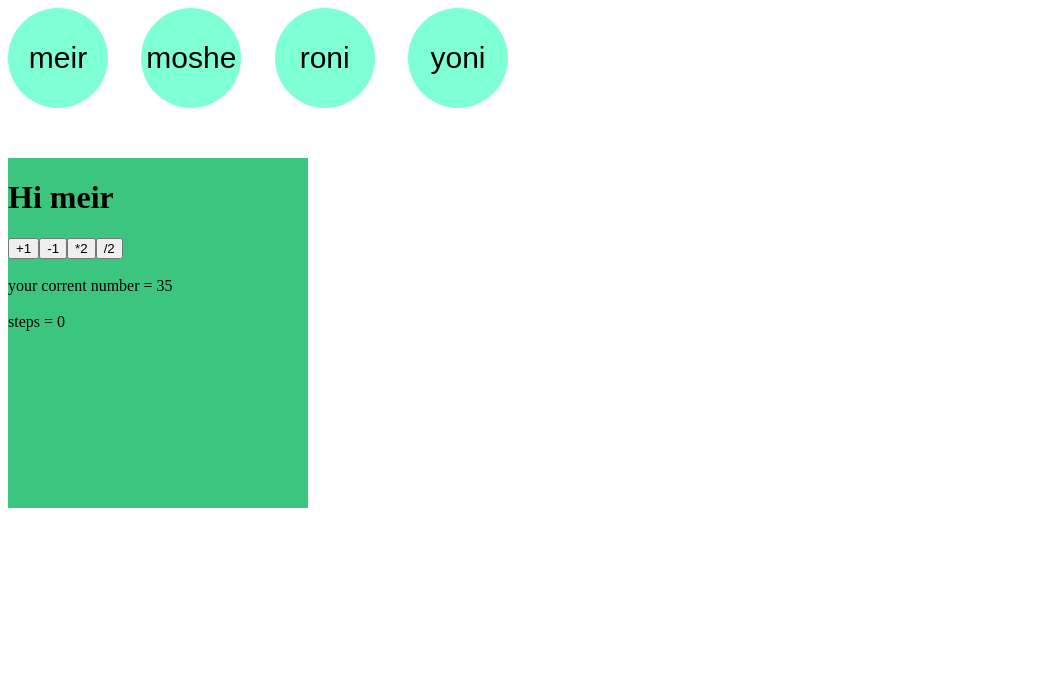
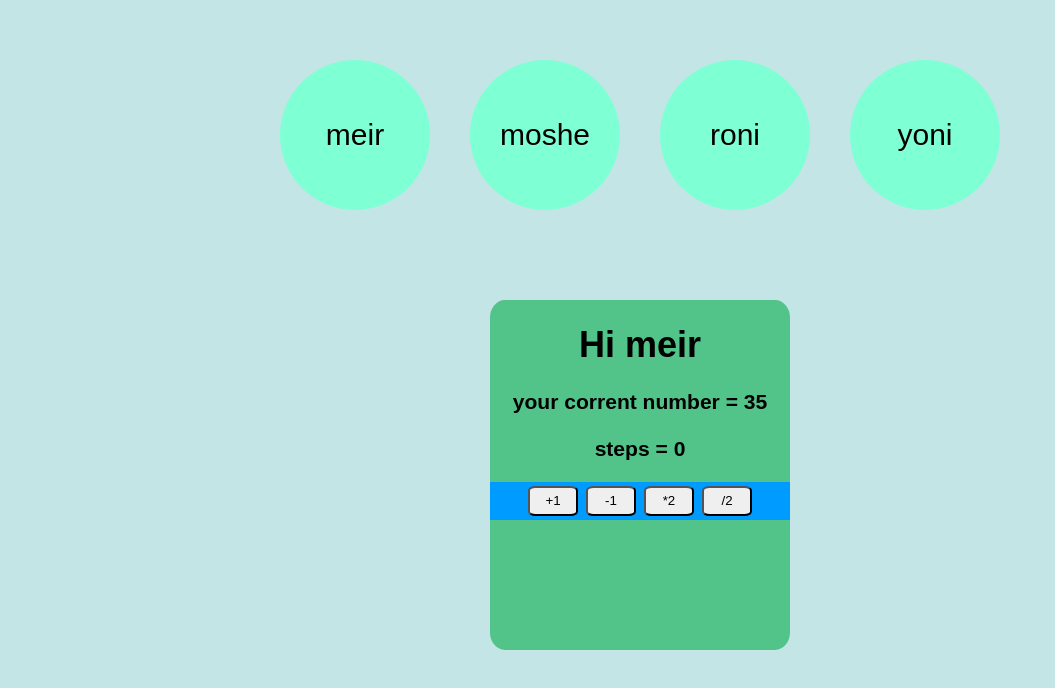
Before and after one commit to MeirVitkin/React_project, a React (Create React App) app: page / in a window 1280 px wide. Both pictures are taken after a click on the element "meir". Shown: the top 688 px of the page, without its empty margins (0-1055 px from the left). Built offline with nearby package versions, Linux system fonts and the light colour scheme.

Commit message:
i add a ;ot of mass that i whant to fix a home

```diff
--- a/src/App_game.js
+++ b/src/App_game.js
@@ -5,6 +5,7 @@ import Gamer from './component/Gamer';
 const App_game = () => {
 
     const [board, setBoard] = useState([]);
+    const [correntPlayer, setCorrentPlayer] = useState(0);
 
     return (
         <>
@@ -15,7 +16,13 @@ const App_game = () => {
             <div className='gameContainer'>
                 {board.map((player, index) => (
                     <div className='player' key={index}>
-                        <Gamer key={index} player={player} />
+                        <Gamer idplayer={index}
+                            player={player}
+                            correntPlayer={correntPlayer}
+                            setCorrentPlayer={setCorrentPlayer}
+                            board={board}
+                            setBoard={setBoard}
+                        />
                     </div>
                 ))}
             </div>
--- a/src/component/Gamer.js
+++ b/src/component/Gamer.js
@@ -1,45 +1,94 @@
 import React, { useState } from 'react';
 
-const Gamer = ({ player }) => {
+
+let finshedPlyearsIndex =[];
+let corrent = 0;
+
+
+
+const Gamer = ({ player, idplayer, correntPlayer, setCorrentPlayer, board }) => {
 
     let rnd = Math.floor(Math.random() * 100);
-
     const [rndNum, setRndNum] = useState(rnd);
     const [steps, setSteps] = useState(0);
 
+    let theBoardLength = board.length;
+
+    for (let i = 0; i < theBoardLength; i++) {
+        for (let j = 0; j < finshedPlyearsIndex.length; j++) {
+            if (corrent === finshedPlyearsIndex[j]) {
+                corrent = (corrent + 1) % 4;
+                break;
+            }
+        }
+    }
+
     return (
-        <div>
+        <div >
             <h1>{`Hi ${player.name}`}</h1>
-            <button id="+" onClick={() => {
+            <h3>your corrent number = {rndNum}</h3>
+            <h2>{rndNum === 100 ? 'winner!' : null}</h2>
+            <h3>steps = {steps}</h3>
+
+            <div className='mathButtonsContainer' style={idplayer === corrent ? { backgroundColor: 'rgb(00, 155, 390)' } : null}>
+                {rndNum !== 100 ? (
+                    <>
+                        <button className="plus" onClick={() => {
+                            if (idplayer === corrent) {
+                                corrent = (corrent + 1) % theBoardLength;
                                 setRndNum(rndNum + 1)
                                 setSteps(steps + 1)
+                                // setCorrentPlayer((correntPlayer + 1) % theBoardLength)
+                            }
+
                         }}>
                             +1
                         </button>
-            <button id="-" onClick={() => {
+                        <button className="minus" onClick={() => {
+                            if (idplayer === corrent) {
+                                corrent = (corrent + 1) % theBoardLength;
                                 setRndNum(rndNum - 1)
                                 setSteps(steps + 1)
+                                // setCorrentPlayer((correntPlayer + 1) % theBoardLength)
+                            }
                         }}>
                             -1
                         </button>
-            <button id="*" onClick={() => {
+                        <button className="multiply" onClick={() => {
+                            if (idplayer === corrent) {
+                                corrent = (corrent + 1) % theBoardLength;
                                 setRndNum(rndNum * 2)
                                 setSteps(steps + 1)
+                                // setCorrentPlayer((correntPlayer + 1) % theBoardLength)
+                            }
                         }}>
                             *2
                         </button>
-            <button id="/" onClick={() => {
-                setRndNum(rndNum / 2)
+                        <button className="division" onClick={() => {
+                            if (idplayer === corrent) {
+                                corrent = (corrent + 1) % theBoardLength;
+                                setRndNum(Math.floor(rndNum / 2))
                                 setSteps(steps + 1)
+                                // setCorrentPlayer((correntPlayer + 1) % theBoardLength)
+                            }
+
                         }}>
                             /2
                         </button>
-            <br /><br />
-            your corrent number = {rndNum}
-            <br /><br />
-            steps = {steps}
+                    </>
+                ) : (<>
+
+                         {(corrent += 1) % theBoardLength}
+                        <button onClick={() => { setSteps(steps) }}>quit</button>
+                        <button>new game</button>
+
+                </>)}
+
             </div>
+
+        </div>
+
     )
 }
 
-export default Gamer
+export default Gamer;
--- a/src/component/PlayerButtons.js
+++ b/src/component/PlayerButtons.js
@@ -5,18 +5,22 @@ let players = [
     {
         name: 'meir',
         scores: 0,
+        myTurn: 'true'
     },
     {
         name: 'moshe',
         scores: 0,
+        myTurn: 'false'
     },
     {
         name: 'roni',
         scores: 0,
+        myTurn: 'false'
     },
     {
         name: 'yoni',
         scores: 0,
+        myTurn: 'false'
     },
 ]
 
@@ -26,25 +30,21 @@ const PlayerButtons = ({ board, setBoard }) => {
         <div className='buttonsContainer'>
             <div className='playerButton' onClick={() => {
                 setBoard(board=[...board,players[0]])
-                // CreatePlayer(players[0], board, setBoard)
             }}>
                 {players[0].name}
             </div>
             <div className='playerButton' onClick={() => {
                 setBoard(board=[...board,players[1]])
-                // CreatePlayer(players[1])
             }}>
                 {players[1].name}
             </div>
             <div className='playerButton' onClick={() => {
                 setBoard(board=[...board,players[2]])
-                // CreatePlayer(players[2])
             }}>
                 {players[2].name}
             </div>
             <div className='playerButton' onClick={() => {
                 setBoard(board=[...board,players[3]])
-                // CreatePlayer(players[3])
             }}>
                 {players[3].name}
             </div>
@@ -53,3 +53,90 @@ const PlayerButtons = ({ board, setBoard }) => {
 }
 
 export default PlayerButtons
+
+// import React, { useState } from 'react';
+
+// let players = [
+//     {
+//         name: 'meir',
+//         scores: 0,
+//         myTurn: true
+//     },
+//     {
+//         name: 'moshe',
+//         scores: 0,
+//         myTurn: true
+//     },
+//     {
+//         name: 'roni',
+//         scores: 0,
+//         myTurn: true
+//     },
+//     {
+//         name: 'yoni',
+//         scores: 0,
+//         myTurn: true
+//     },
+// ];
+
+// const PlayerButtons = ({ board, setBoard }) => {
+//     const [selectedPlayers, setSelectedPlayers] = useState([]);
+
+//     const handleButtonClick = (player) => {
+//         if (!selectedPlayers.includes(player)) {
+//             setBoard((prevBoard) => [...prevBoard, player]);
+//             setSelectedPlayers((prevPlayers) => [...prevPlayers, player]);
+//         }
+//     };
+
+//     return (
+//         <div className='buttonsContainer'>
+//             {players.map((player, index) => (
+//                 <div
+//                     key={index}
+//                     className={`playerButton ${selectedPlayers.includes(player) ? 'disabled' : ''}`}
+//                     onClick={() => handleButtonClick(player)}
+//                 >
+//                     {player.name}
+//                 </div>
+//             ))}
+//         </div>
+//     );
+// };
+
+// export default PlayerButtons;
+// import React, { useState } from 'react';
+
+// let players = [
+//     { name: 'meir', scores: 0 },
+//     { name: 'moshe', scores: 0 },
+//     { name: 'roni', scores: 0 },
+//     { name: 'yoni', scores: 0 },
+// ];
+
+// const PlayerButtons = ({ board, setBoard }) => {
+//     const [selectedPlayers, setSelectedPlayers] = useState([]);
+
+//     const handleButtonClick = (player, index) => {
+//         if (!selectedPlayers.includes(player)) {
+//             setBoard((prevBoard) => [...prevBoard, { ...player, myTurn: index === 0 }]);
+//             setSelectedPlayers((prevPlayers) => [...prevPlayers, player]);
+//         }
+//     };
+
+//     return (
+//         <div className='buttonsContainer'>
+//             {players.map((player, index) => (
+//                 <div
+//                     key={index}
+//                     className={`playerButton ${selectedPlayers.includes(player) ? 'disabled' : ''}`}
+//                     onClick={() => handleButtonClick(player, index)}
+//                 >
+//                     {player.name}
+//                 </div>
+//             ))}
+//         </div>
+//     );
+// };
+
+// export default PlayerButtons;
--- a/src/style/gameStyle.css
+++ b/src/style/gameStyle.css
@@ -1,8 +1,13 @@
+body {
+    background-color: rgb(196, 229, 229);
+}
 .buttonsContainer {
+    text-align: center;
+    justify-content: center;
     display: flex;
-    justify-content: space-between;
-    width: 500px;
-    height: 150px;
+    margin: 40px 0px 70px 0px;
+    user-select: none;
+    cursor: pointer;
 
 }
 
@@ -14,17 +19,33 @@
     border-radius: 50%;
     font-size: 30px;
     font-family: Arial, Helvetica, sans-serif;
-    width: 100px;
-    height: 100px;
+    width: 150px;
+    height: 150px;
+    margin: 20px;
 }
-.gameContainer{
-    display: grid;
+
+.gameContainer {
+    display: flex;
     gap: 30px;
     grid-template-columns: repeat(2,300px);
+    justify-content: center;
+    align-items: center;
 }
-.player{
+
+.player {
     width: 300px;
     height: 350px;
+    border-radius: 5%;
+    background-color: rgb(82, 195, 137);
+    font-family: Arial, Helvetica, sans-serif;
+    font-size: large;
+    text-align: center;
+    overflow: auto;
+}
 
-    background-color: rgb(60, 197, 127);
+.plus, .minus, .multiply, .division {
+    width: 50px;
+    height: 30px;
+    border-radius: 15%;
+    margin: 4px;
 }
```
Also changed, not shown: src/component/CreatePlayer.js (+0 -33 lines). Lines whose indentation alone changed are shown as unchanged.
